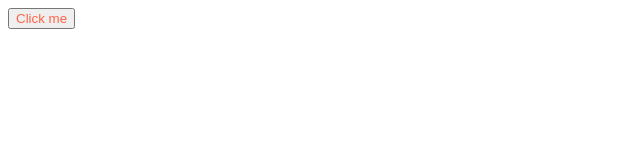
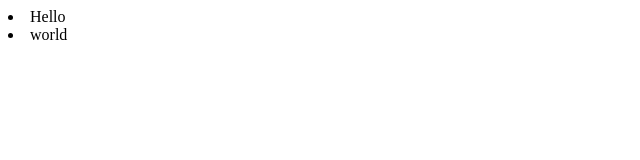
Before and after one commit to AlexeyCherneny/react-app-schema, a React app: page / in a window 1280 px wide. Shown: the top 160 px of the page, without its empty margins (0-640 px from the left). Built offline with nearby package versions, Linux system fonts and the light colour scheme; the HTML template or start-up script is replaced by a standard one.

Commit message:
Add mobx, add ability for importing packages like modules

```diff
--- a/package.json
+++ b/package.json
@@ -21,6 +21,7 @@
     "source-map-loader": "^0.2.4",
     "style-loader": "^1.0.0",
     "ts-loader": "^6.1.0",
+    "tsconfig-paths-webpack-plugin": "^3.2.0",
     "typescript": "^3.6.3",
     "webpack": "^4.40.2",
     "webpack-cli": "^3.3.8",
@@ -28,7 +29,12 @@
     "webpack-merge": "^4.2.2"
   },
   "dependencies": {
+    "mobx": "^5.13.0",
+    "mobx-react": "^6.1.3",
     "react": "^16.9.0",
     "react-dom": "^16.9.0"
+  },
+  "_moduleAliases": {
+    "components": "./src/components"
   }
 }
--- /dev/null
+++ b/src/App.tsx
@@ -0,0 +1,31 @@
+import * as React from 'react';
+import { observable, computed } from 'mobx';
+
+import Todos from './components/Todos';
+
+class Todo {
+  id = Math.random();
+  @observable title = '';
+}
+
+class TodoList {
+  @observable todos = [];
+
+  @computed
+    get list() {
+      return this.todos
+    }
+}
+
+const todos = new TodoList();
+
+todos.todos.push({ title: 'Hello' })
+todos.todos.push({ title: 'world' })
+
+class App extends React.Component {
+  render() {
+    return <Todos todos={todos} />;
+  }
+}
+
+export default App;
--- a/src/components/HelloWorld/index.tsx
+++ /dev/null
@@ -1,15 +0,0 @@
-import * as React from 'react';
-
-import * as styles from './styles.scss';
-
-class HelloWorld extends React.Component {
-  handleButton() {
-    alert('Hello big world!')
-  }
-
-  render() {
-    return <button onClick={this.handleButton} className={styles.block}>Click me</button>
-  }
-}
-
-export default HelloWorld;
--- a/src/components/HelloWorld/styles.scss
+++ /dev/null
@@ -1,3 +0,0 @@
-.block {
-  color: tomato;
-}
--- /dev/null
+++ b/src/components/Todo/index.tsx
@@ -0,0 +1,15 @@
+import * as React from 'react';
+
+interface ITodoProps {
+  title: string
+}
+
+class Todo extends React.PureComponent<ITodoProps> {
+  render() {
+    const { title } = this.props;
+
+    return <li>{title}</li>
+  }
+}
+
+export default Todo;
--- /dev/null
+++ b/src/components/Todos/index.tsx
@@ -0,0 +1,21 @@
+import * as React from 'react';
+
+import { Todo } from 'components';
+
+interface ITodosProps {
+  todos: any;
+}
+
+class Todos extends React.PureComponent<ITodosProps> {
+  render() {
+    const { todos } = this.props;
+
+    return (
+      <div>
+        {todos.list.map(todo => <Todo key={todo.title} {...todo} />)}
+      </div>
+    )
+  }
+}
+
+export default Todos;
--- /dev/null
+++ b/src/components/index.tsx
@@ -0,0 +1,7 @@
+import Todos from './Todos/index';
+import Todo from './Todo/index';
+
+export {
+  Todos,
+  Todo
+}
--- a/src/index.tsx
+++ b/src/index.tsx
@@ -1,8 +1,8 @@
 import * as React from "react";
 import * as ReactDOM from "react-dom";
 
-import HelloWorld from './components/HelloWorld/index';
+import App from './App';
 
 const app = document.getElementById("app");
 
-ReactDOM.render(<HelloWorld />, app);
+ReactDOM.render(<App />, app);
--- a/webpack/webpack.config.js
+++ b/webpack/webpack.config.js
@@ -1,4 +1,5 @@
 const PATHS = require("./paths")
+const TsconfigPathsPlugin = require('tsconfig-paths-webpack-plugin');
 
 module.exports = {
   entry: PATHS.entry + '/index.tsx',
@@ -9,7 +10,10 @@ module.exports = {
   },
 
   resolve: {
-    extensions: [".ts", ".tsx", ".js"]
+    extensions: [".ts", ".tsx", ".js"],
+    plugins: [
+      new TsconfigPathsPlugin()
+    ]
   },
 
   module: {
```
Also changed, not shown: src/components/HelloWorld/styles.scss.d.ts (deleted, +0 -7 lines), tsconfig.json (+10 -1 lines), 1 other file (tests, documents, lock files or other folders).
